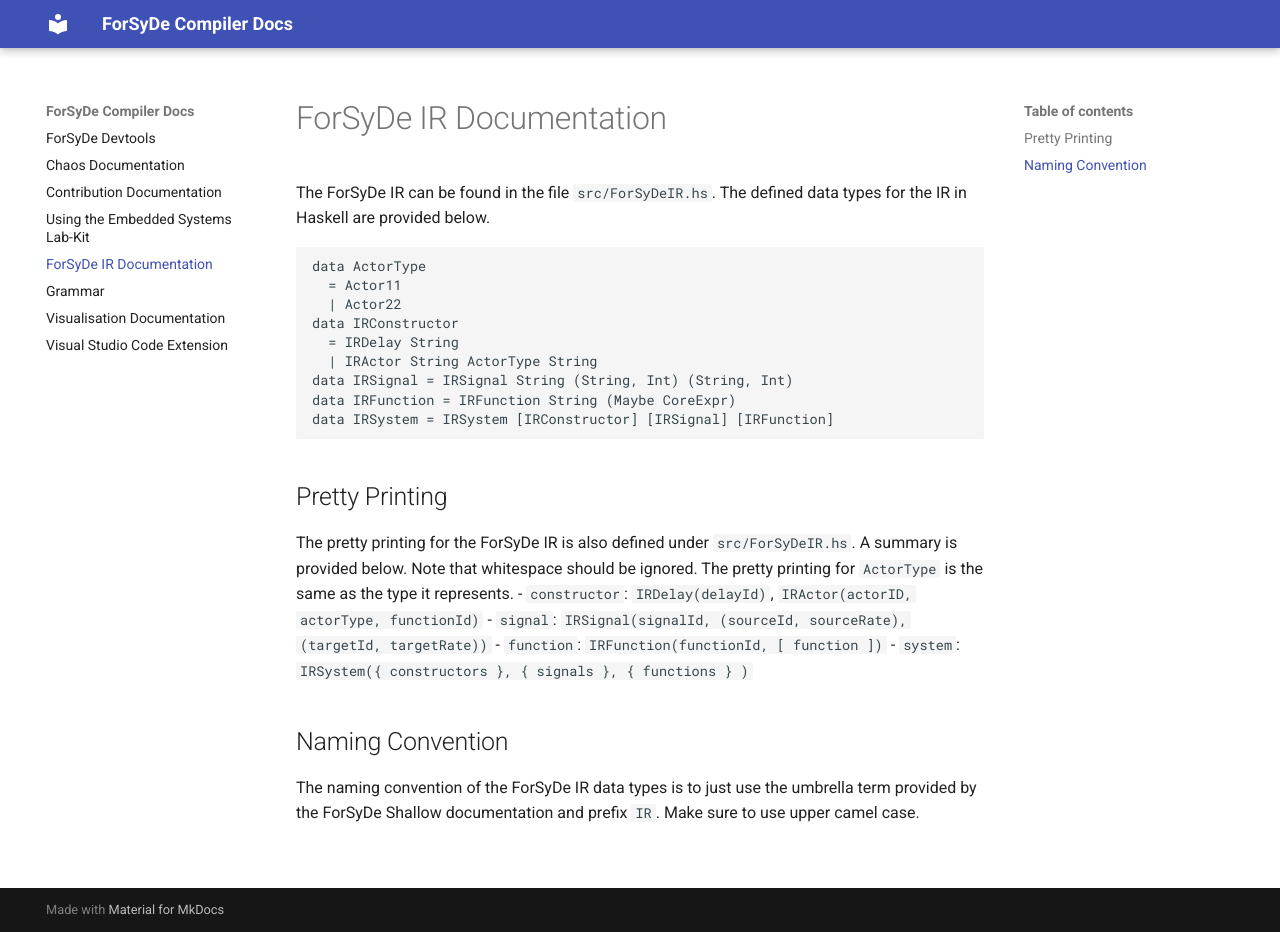
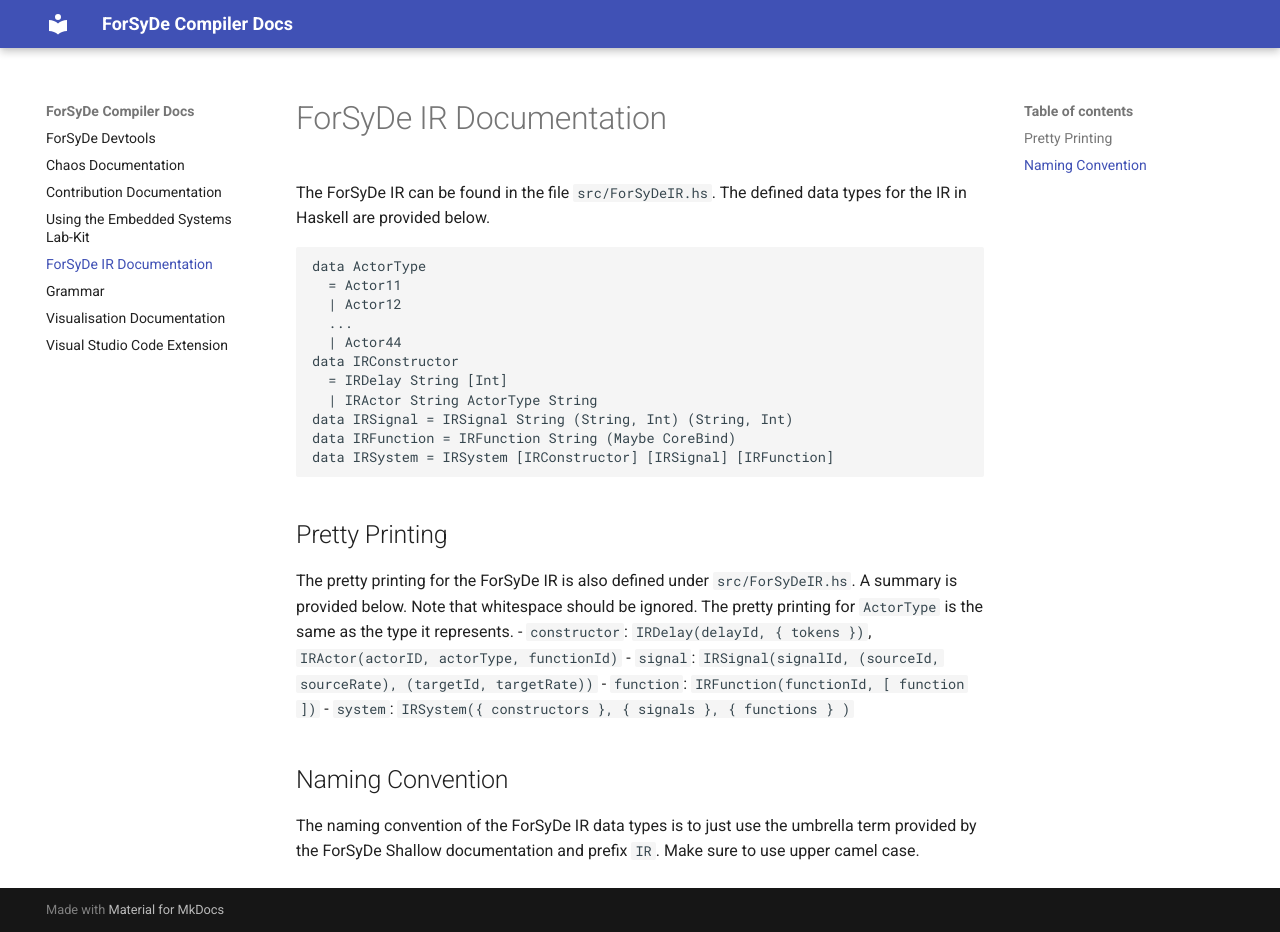
Before and after one commit to sthaeron/forsyde-devtools, an MkDocs documentation site: the page built from docs/forsyde-ir.md, in a window 1280 px wide and 932 px high. Built offline with MkDocs 1.6.1 and Material for MkDocs 9.7.7, drawn with Linux system fonts in a browser that asks for light colours.

Commit message:
update ForSyDe IR doc to reflect IRDelay update

````diff
--- a/docs/forsyde-ir.md
+++ b/docs/forsyde-ir.md
@@ -3,18 +3,20 @@
 ```haskell
 data ActorType
   = Actor11
-  | Actor22
+  | Actor12
+  ...
+  | Actor44
 data IRConstructor
-  = IRDelay String
+  = IRDelay String [Int]
   | IRActor String ActorType String
 data IRSignal = IRSignal String (String, Int) (String, Int)
-data IRFunction = IRFunction String (Maybe CoreExpr)
+data IRFunction = IRFunction String (Maybe CoreBind)
 data IRSystem = IRSystem [IRConstructor] [IRSignal] [IRFunction]
 ```
 
 ## Pretty Printing
 The pretty printing for the ForSyDe IR is also defined under `src/ForSyDeIR.hs`. A summary is provided below. Note that whitespace should be ignored. The pretty printing for `ActorType` is the same as the type it represents.
-- `constructor`: `IRDelay(delayId)`, `IRActor(actorID, actorType, functionId)`
+- `constructor`: `IRDelay(delayId, { tokens })`, `IRActor(actorID, actorType, functionId)`
 - `signal`: `IRSignal(signalId, (sourceId, sourceRate), (targetId, targetRate))`
 - `function`: `IRFunction(functionId, [ function ])`
 - `system`: `IRSystem({ constructors }, { signals }, { functions } )`
````
